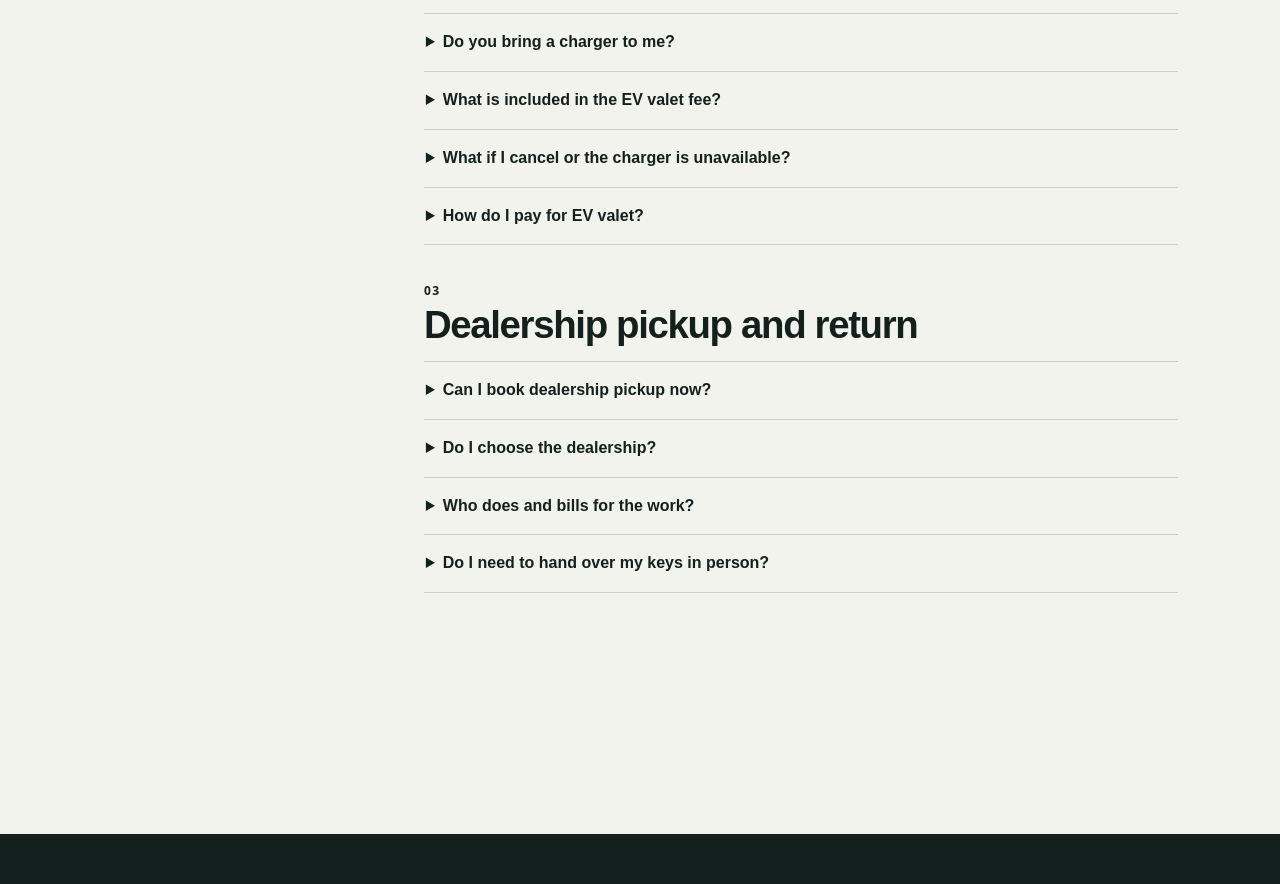
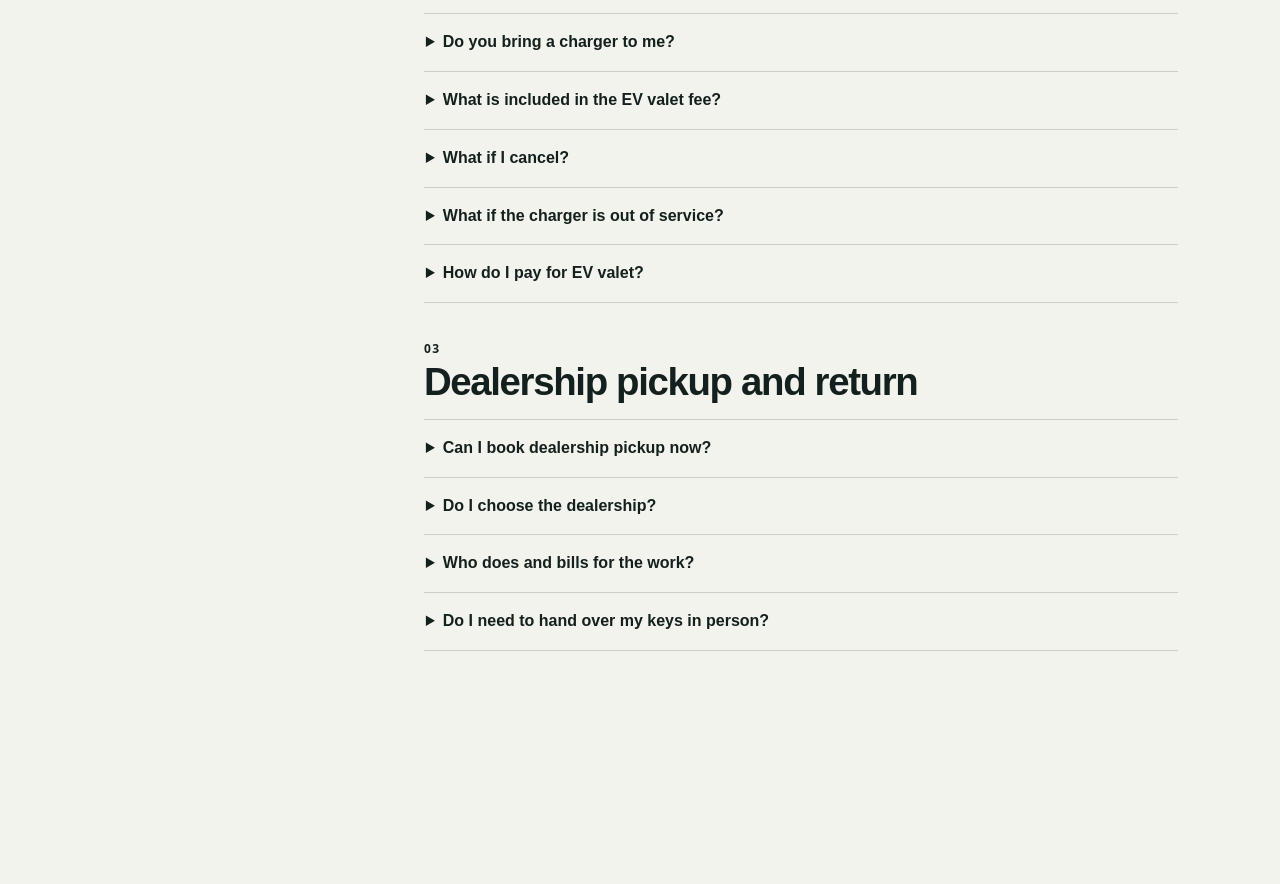
Before and after one commit to Nowcharged/nowcharged-site, a Next.js app: page /faq in a window 1280 px wide. Shown: the part 1061-1945 px from the top of the page. Built offline with nearby package versions, Linux system fonts and the light colour scheme.

Commit message:
Add EV charger outage policy to the FAQ

```diff
--- a/app/faq/page.jsx
+++ b/app/faq/page.jsx
@@ -12,7 +12,8 @@ const groups=[
   {id:'ev', title:'EV charging valet', items:[
     ['Do you bring a charger to me?', 'No. A driver takes your EV to a compatible public DC fast charger, supervises the session and returns it to your agreed parking spot.'],
     ['What is included in the EV valet fee?', 'Scheduled charging is $50 per visit and priority is $75 per visit when available. Monthly pricing is custom. Electricity is charged separately at cost; HST and applicable parking, tolls or special access fees are extra.'],
-    ['What if I cancel or the charger is unavailable?', 'More than two hours before pickup, cancellation is free. Within two hours, a small driver-time fee may apply. If a charger issue prevents completion, we discuss next steps by phone and do not charge the full valet fee for an incomplete service.'],
+    ['What if I cancel?', 'More than two hours before pickup, cancellation is free. Within two hours, a small driver-time fee may apply.'],
+    ['What if the charger is out of service?', 'We check for a compatible backup before pickup. If the first charger is down, we’ll try that backup only if there’s enough range to get your car back safely and on time. If fast charging isn’t available, we’ll call to offer a slower top-up, if available, and quote a reduced price before plugging in. We’ll only go ahead if you agree. A slower top-up is capped at 60 minutes plugged in, or less if needed to meet your return time. We can’t guarantee a battery percentage. If we can’t reach you, we’ll bring your car back rather than switch to slower charging. If the outage prevents us from charging your car, there’s no service fee.'],
     ['How do I pay for EV valet?', 'After a completed service, we send an invoice. Payment is by e-transfer or cash.'],
   ]},
   {id:'dealer', title:'Dealership pickup and return', items:[
```
